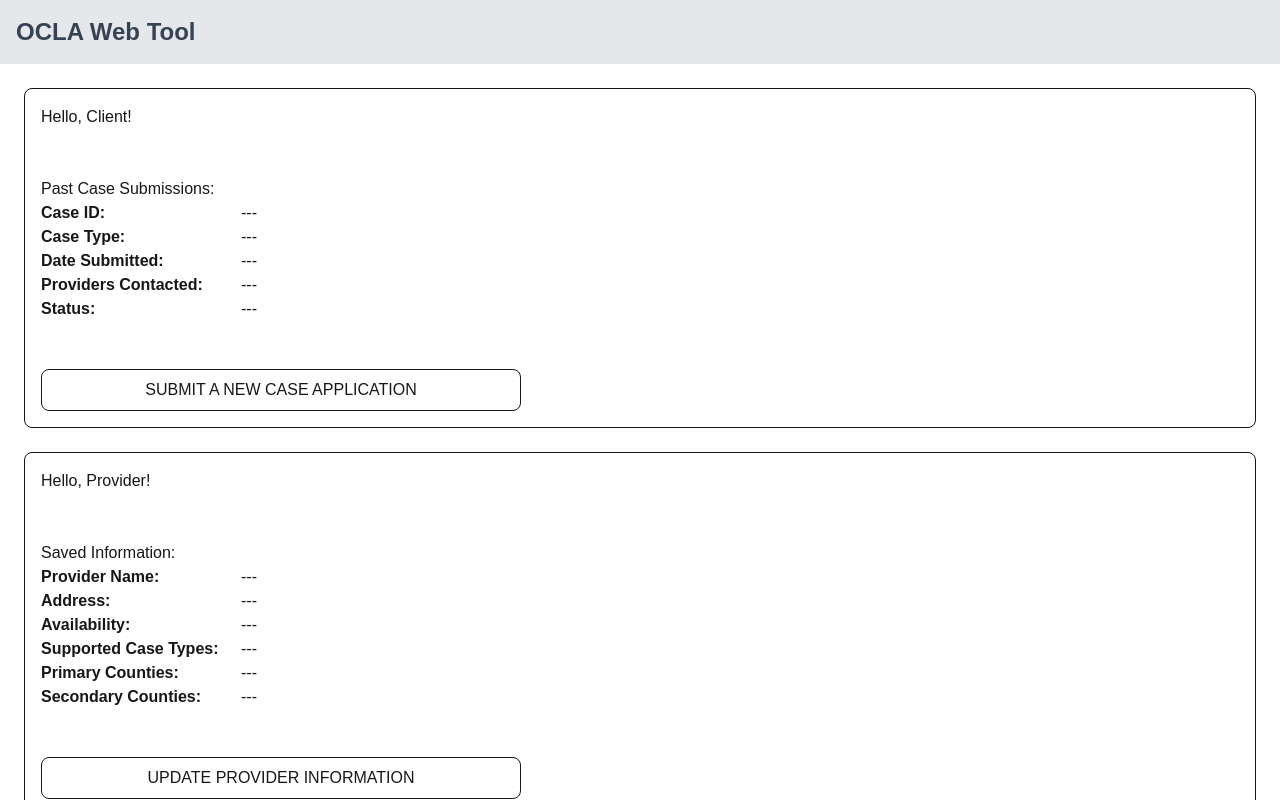
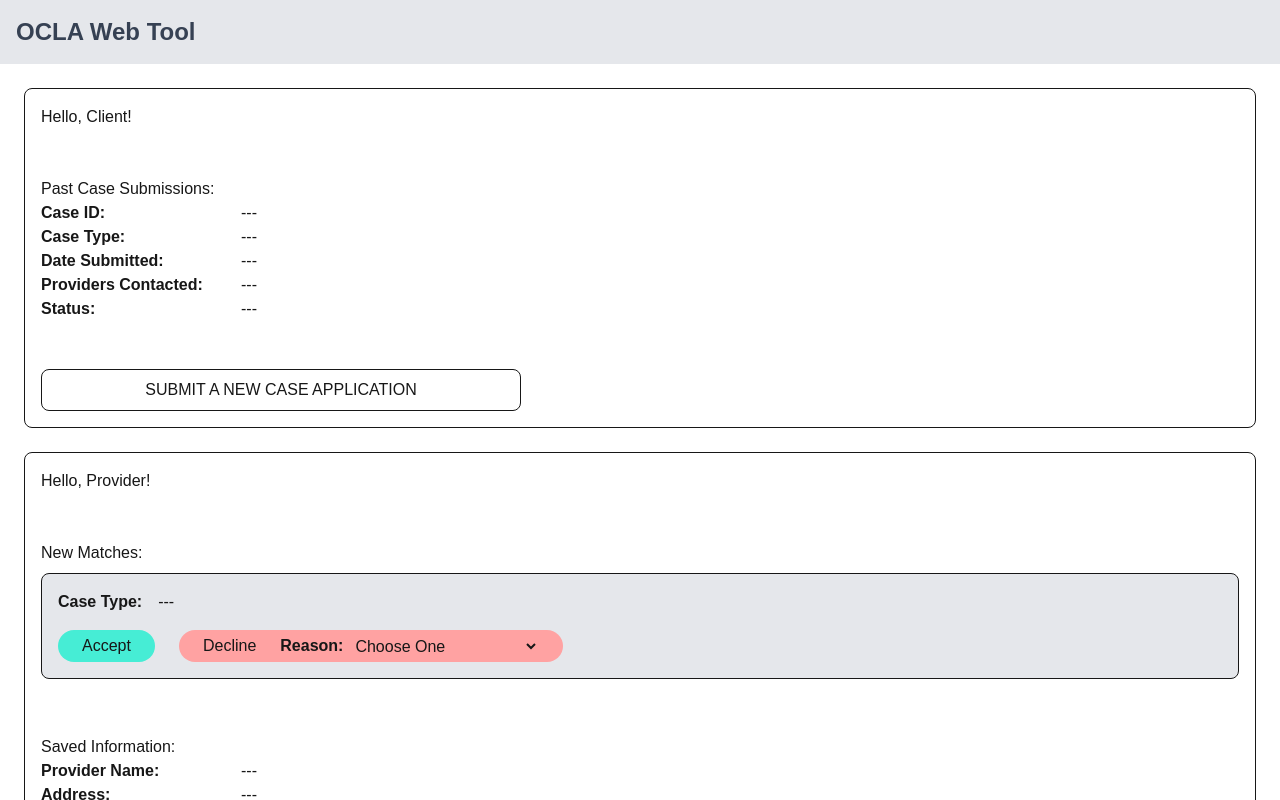
Before and after one commit to jackson-4seal/OCLA-Challenge, a Next.js app in the folder OCLA-web-tool/: page / in a window 1280 px wide. Both pictures are taken after typing "Sample", "Sample" into the empty fields and a click on the input "log in". Shown: the top 800 px of the page. Built offline with nearby package versions, Linux system fonts and the light colour scheme.

Commit message:
feat: Add Provider matches

```diff
--- /dev/null
+++ b/OCLA-web-tool/app/MatchForProvider.jsx
@@ -0,0 +1,70 @@
+export default function MatchForProvider() {
+  const decline = (event) => {
+    event.preventDefault();
+    const form = document.getElementById("decline");
+
+    // Form validation
+    function validateMessage() {
+      if (form && !form.reason.value) {
+        alert(
+          "Please select a reason.",
+        );
+        return false;
+      }
+      return true;
+    }
+
+    if (validateMessage()) {
+      try {
+        // TODO: send message
+        alert("Match declined successfully");
+        console.log("SUCCESS");
+        form.reset();
+      } catch (error) {
+        console.error("FAILED", error);
+        alert("Something seems to have gone wrong. Please try again.");
+      }
+    }
+  };
+
+  return (
+    <section className="bg-gray-200 w-full p-4 rounded-lg border my-2">
+      <p>
+        <span className="font-bold mr-4">Case Type:</span>---
+      </p>
+
+      <div className="flex gap-6 mt-4">
+        <button className="rounded-full py-1 px-6 bg-teal-300">Accept</button>
+        <button type="submit" className="rounded-full py-1 px-6 bg-red-300 flex flex-nowrap items-center" onClick={decline}>
+          Decline
+          <form
+            id="decline"
+
+            className="pl-6"
+          >
+            <label htmlFor="reason" className="flex flex-nowrap">
+              <p className="font-bold mr-2">Reason:</p>
+              <select name="reason" required>
+                <option value="" className="text-gray-700">
+                  Choose One
+                </option>
+                <option value="transfer" className="font-bold">
+                  Conflict
+                </option>
+                <option value="discharge" className="font-bold">
+                  Not Available
+                </option>
+                <option value="abuse" className="font-bold">
+                  Case Already Accepted
+                </option>
+                <option value="other" className="font-bold">
+                  Other
+                </option>
+              </select>
+            </label>
+          </form>
+        </button>
+      </div>
+    </section>
+  );
+}
--- a/OCLA-web-tool/app/provider/ProviderPage.jsx
+++ b/OCLA-web-tool/app/provider/ProviderPage.jsx
@@ -1,9 +1,15 @@
 import ProviderForm from "./ProviderForm";
+import MatchForProvider from "../MatchForProvider";
 
 export default function ProviderPage() {
   return (
     <section className="p-4 m-6 rounded-lg border flex flex-col gap-12">
       <h1>Hello, Provider!</h1>
+
+      <div>
+        <p>New Matches:</p>
+        <MatchForProvider />
+      </div>
 
       <section>
         <p>Saved Information:</p>
```
